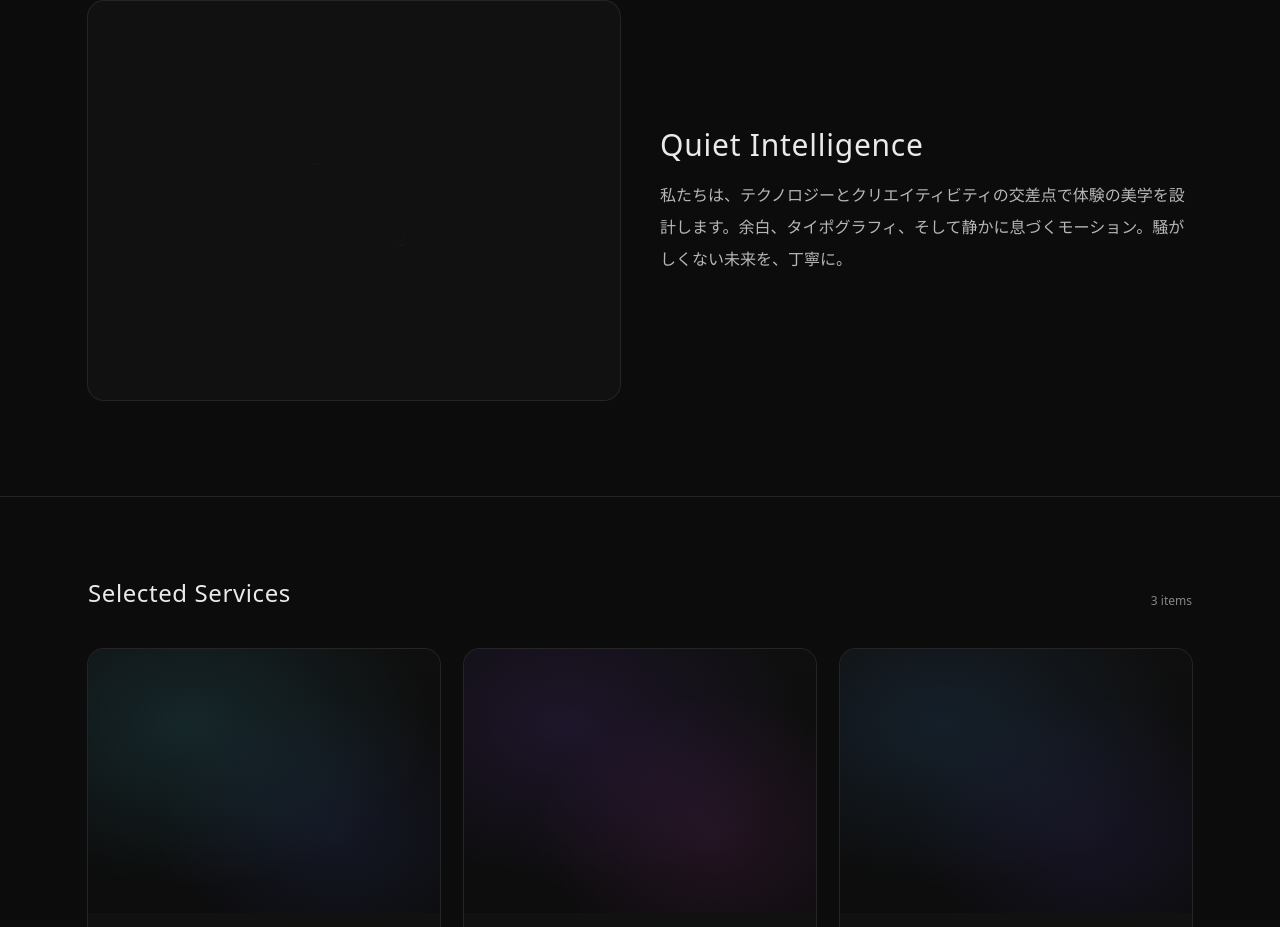
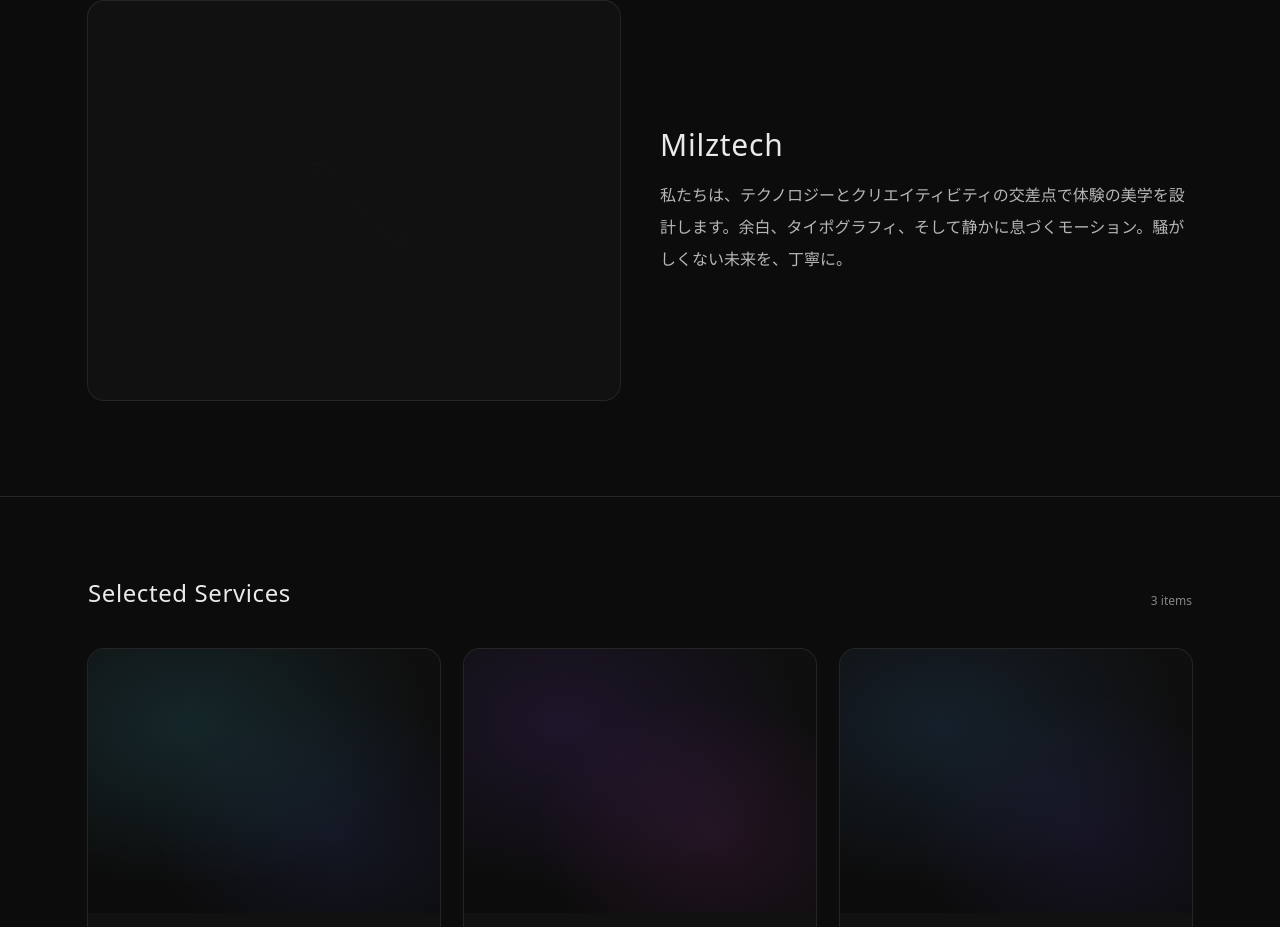
Before and after one commit to miles-web-match/website_milz, a Next.js app in the folder milztech-site 2/: page / in a window 1280 px wide. Shown: the part 953-1880 px from the top of the page. Built offline with nearby package versions, Linux system fonts and the light colour scheme.

Commit message:
Update page.tsx

```diff
--- a/milztech-site 2/app/page.tsx
+++ b/milztech-site 2/app/page.tsx
@@ -190,7 +190,7 @@
     nav_service: "Service",
     nav_contact: "Contact",
     hero_tagline: "",
-    about_title: "Quiet Intelligence",
+    about_title: "Milztech",
     about_body:
       "私たちは、テクノロジーとクリエイティビティの交差点で体験の美学を設計します。余白、タイポグラフィ、そして静かに息づくモーション。騒がしくない未来を、丁寧に。",
     service_title: "Selected Services",
@@ -211,7 +211,7 @@
     nav_service: "Service",
     nav_contact: "Contact",
     hero_tagline: "",
-    about_title: "Quiet Intelligence",
+    about_title: "Milztech",
     about_body:
       "We design the aesthetic of experience at the intersection of technology and creativity: whitespace, typography, and calm motion—crafting a future without noise.",
     service_title: "Selected Services",
```
